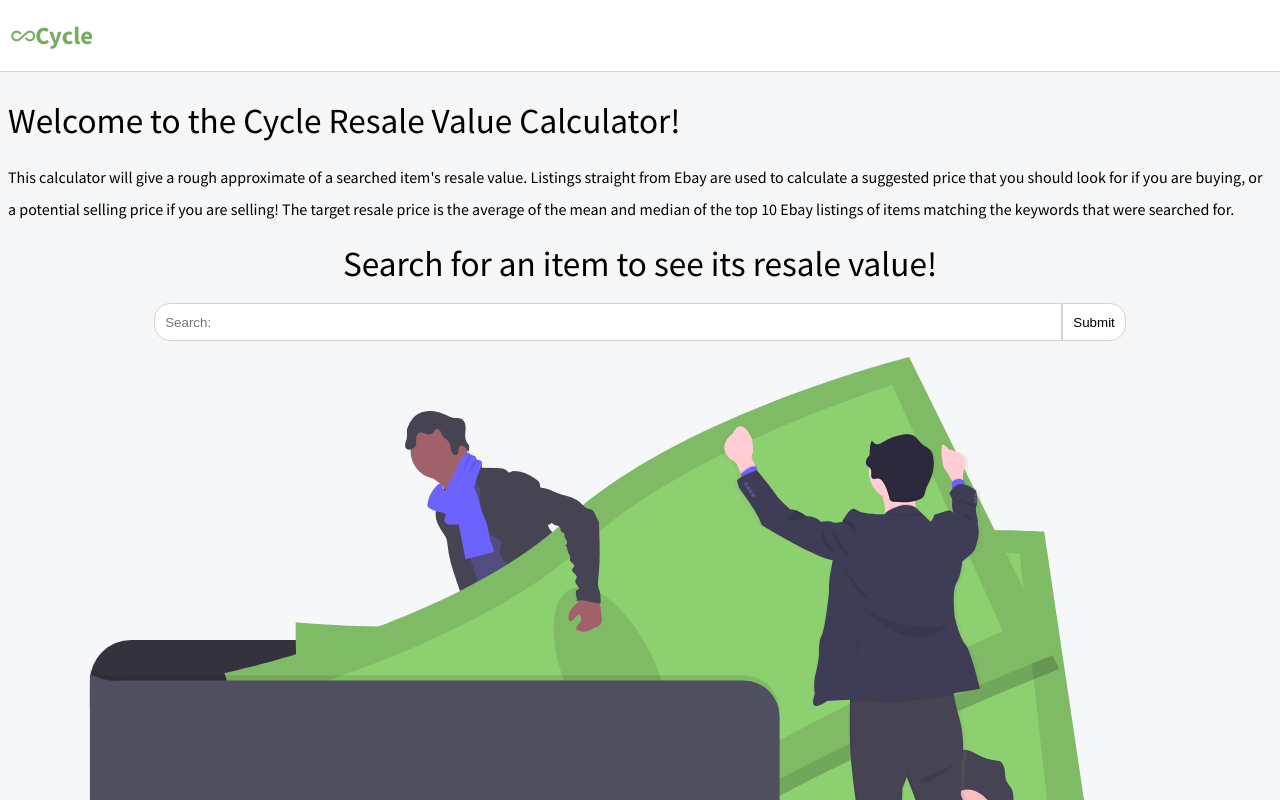
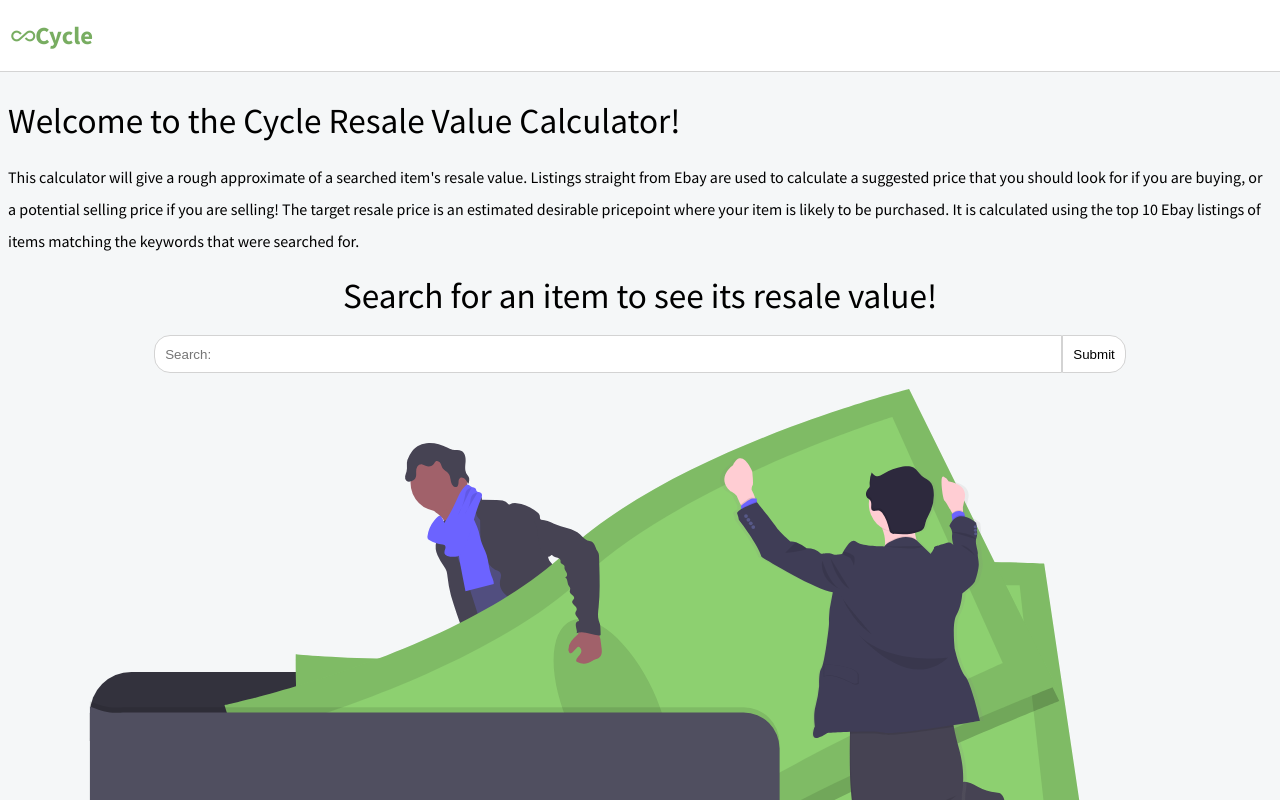
Before and after one commit to RyanASC20/resalecalculator, a Next.js app: page / in a window 1280 px wide. Shown: the top 800 px of the page. Built offline with nearby package versions, Linux system fonts and the light colour scheme.

Commit message:
update directions

```diff
--- a/components/Directions/Directions.js
+++ b/components/Directions/Directions.js
@@ -7,8 +7,8 @@ const Directions = () => {
                 This calculator will give a rough approximate of a searched item's resale value.
                 Listings straight from Ebay are used to calculate a suggested price that you should look for if you are buying,
                 or a potential selling price if you are selling!
-                The target resale price is the average of the mean and median of the top 10
-                Ebay listings of items matching the keywords that were searched for.
+                The target resale price is an estimated desirable pricepoint where your item is likely to be purchased. It is calculated using
+                the top 10 Ebay listings of items matching the keywords that were searched for.
             </h2>
         </div>
     )
```
